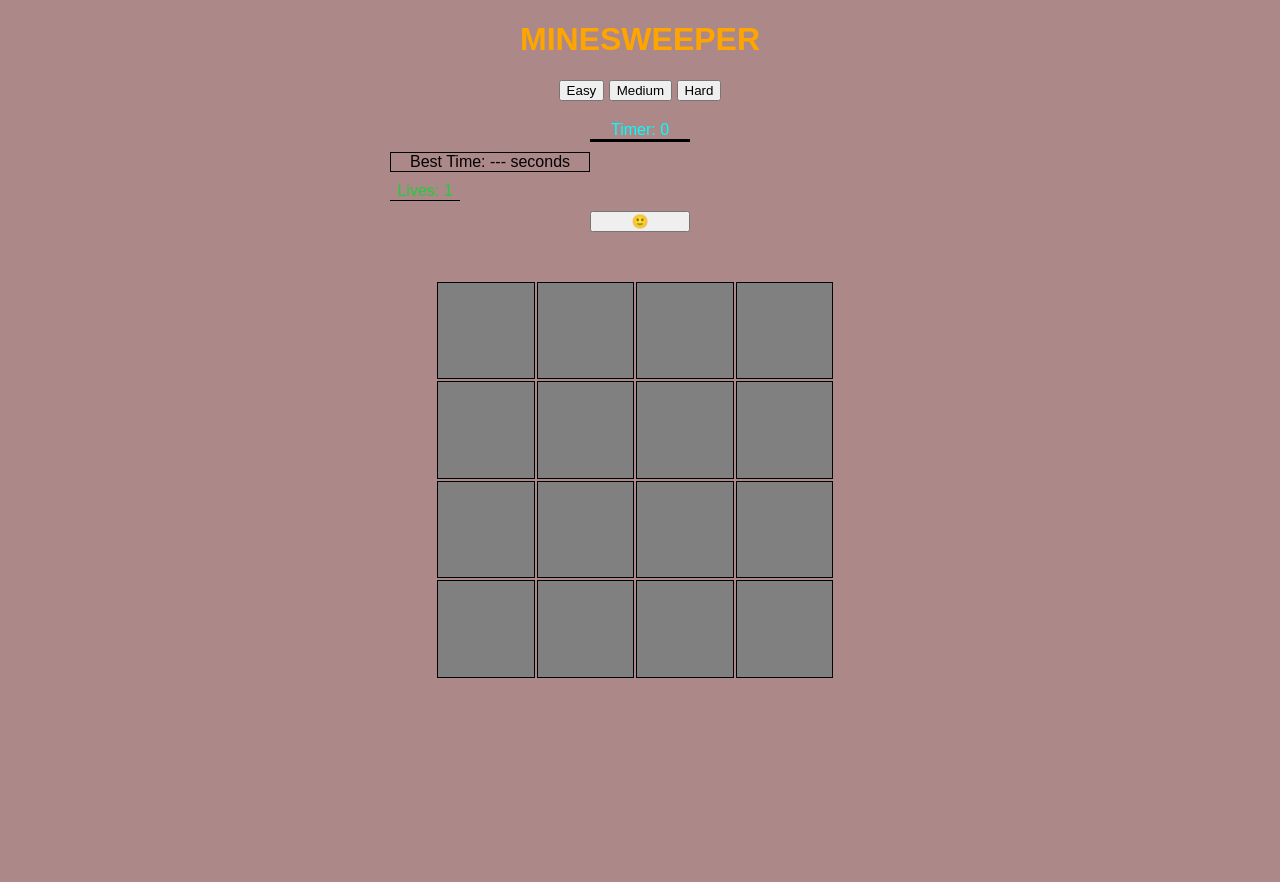
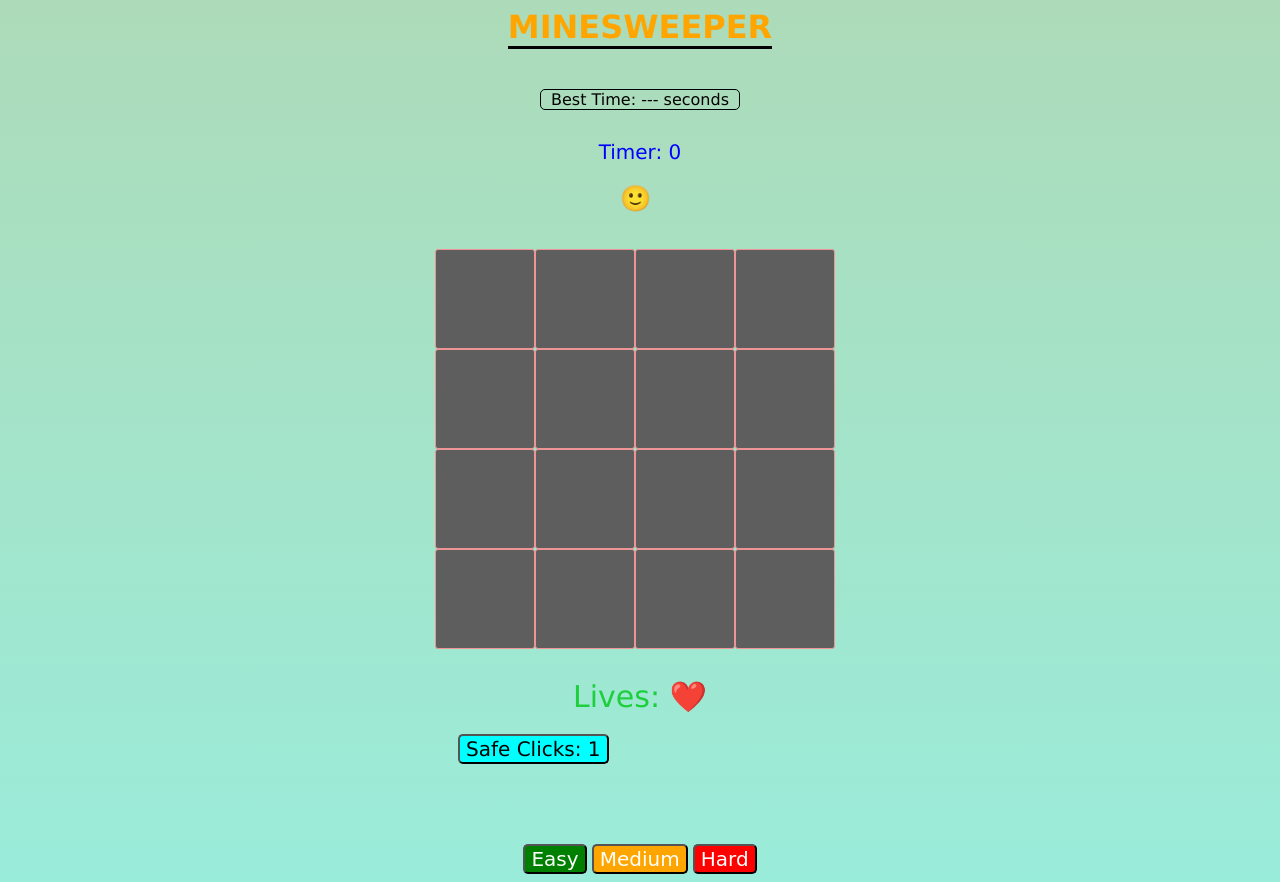
Before and after one commit to Talkoosh/minesweeper, a plain HTML site: page index.html in a window 1280 px wide. Before the commit the page ends 800 px from the top, so only its background shows below. Drawn offline with Linux system fonts and the light colour scheme.

Commit message:
opt. delivery - minesweeper

```diff
--- a/css/main.css
+++ b/css/main.css
@@ -1,23 +1,37 @@
 * {
     box-sizing: border-box;
-    font-family: sans-serif;
+     font-family: Verdana, Geneva, Tahoma, sans-serif;
 }
 
-body{
-    background-color: rgb(172, 136, 136);
+html{
+    min-height: 100%;
 }
 
-h1{
+body {
+    background: linear-gradient(to bottom, rgb(173, 219, 185), rgb(154, 236, 218) );
+}
+
+h1 {
     text-align: center;
-    color: orange
+    color: orange;
+    border-bottom: 3px solid black;
+    width: fit-content;
+    margin: auto;
+
 }
 
 .cell {
-    position: relative;
-    border: 1px solid black;
+    border: 0.5px solid rgb(238, 148, 148);
     text-align: center;
-    background-color: grey;
+    background-color: rgb(94, 94, 94);
     line-height: 0px;
+    border-radius: 3px;
+
+}
+
+.cell:active{
+    box-shadow: inset 0px 0px 5px #e6e1e1;
+    outline:none;
 }
 
 .interface {
@@ -34,54 +48,97 @@ table {
     height: 400px;
     bottom: 0px;
     left: 45px;
+    border-spacing: 0px;
 
 }
 
 .difficulty-buttons {
     text-align: center;
+    margin-top: 100px;
+}
+
+.difficulty-buttons button{
+    font-size: 20px;
+    border-radius: 5px;
+    color:white;
+    font-family: cursive;
+
+}
+
+.easy{
+    background-color: green;
+}
+
+.medium{
+    background-color: orange;
+}
+
+.hard{
+    background-color: red;
 }
 
 .timer {
     text-align: center;
-    border-bottom: 3px solid black;
     top: 50px;
     width: 100px;
-    color: aqua;
-    margin:auto;
+    color: blue;
+    margin: auto;
     margin-top: 20px;
+    position: relative;
+    font-size: 20px;
 
 }
 
-.best-time{
+.best-time {
     border: 1px solid black;
+    border-radius: 5px;
     width: 200px;
-    margin-top: 10px;
     text-align: center;
+    margin: auto;
+    position: relative;
+    top: 40px;
 }
 
-.restart-button{
-    margin-left: 200px;
+.restart-button {
+    margin-left: 230px;
     margin-top: 10px;
-    width: 100px;
-
+    font-size: 25px;
+    padding: 0;
+    border: none;
+    background: none;
+    position: relative;
+    bottom: -60px;
 }
 
-.lives{
-    border-bottom: 1px solid black;
-    width: 70px;
-    margin-top: 10px;
-    text-align: center;
-    color:rgb(29, 207, 59)
+.lives {
+    width: fit-content;
+    color: rgb(29, 207, 59);
+    margin: auto;
+    margin-top: 30px;
+    font-size: 30px;
 }
 
-.restart-button:hover, .cell:hover, .difficulty-buttons button:hover{
-    cursor:pointer;
+.restart-button:hover, .cell:hover, .difficulty-buttons button:hover, .safe-button:hover {
+    cursor: pointer;
 }
 
-.revealed{
-    background-color: rgb(196, 193, 193)
+.revealed {
+    background-color: rgb(230, 224, 224)
 }
 
-.hidden-mine{
+.hidden-mine {
     background-color: red;
 }
+
+.safe-button{
+    position: relative;
+    left: 450px;
+    top: 20px;
+    font-size: 20px;
+    border-radius: 5px;
+    background-color: cyan;
+}
+
+.safe-click{
+    background-color: aqua;
+}
--- a/index.html
+++ b/index.html
@@ -12,16 +12,17 @@
 <body onload="init()">
     <h1>MINESWEEPER</h1>
     <div class="interface">
-        <div class="difficulty-buttons">
-            <button onclick="setDifficulty('easy')">Easy</button>
-            <button onclick="setDifficulty('medium')">Medium</button>
-            <button onclick="setDifficulty('hard')">Hard</button>
-        </div>
+        <div class="best-time">Best Time: <span>---</span> seconds</div>
         <div class="timer">Timer: <span>0</span></div>
-        <div class="best-time">Best Time: <span>---</span> seconds</div>
-        <div class="lives">Lives: <span></span></div>
         <button class="restart-button" onclick="init()"></button>
         <table class="game-board"></table>
+    </div>
+    <div class="lives">Lives: <span></span></div>
+    <button class="safe-button" onclick="safeClick()">Safe Clicks: <span></span></button>
+    <div class="difficulty-buttons">
+        <button class="easy" onclick="setDifficulty('easy')">Easy</button>
+        <button class="medium" onclick="setDifficulty('medium')">Medium</button>
+        <button class="hard" onclick="setDifficulty('hard')">Hard</button>
     </div>
     <script src="js/utils.js"></script>
     <script src="js/main.js"></script>
--- a/js/main.js
+++ b/js/main.js
@@ -5,6 +5,7 @@ const FLAG = '🚩';
 const NEUTRAL_FACE = '🙂';
 const WIN_FACE = '😎';
 const LOSE_FACE = '🤯';
+const LIFE = '❤️';
 
 var gIsFirstClick = true;
 var gTimerInterval;
@@ -12,6 +13,7 @@ var gTimerInterval;
 var gGame;
 
 var gBoard;
+
 
 var gLevel = gEasy;
 
@@ -21,22 +23,24 @@ function init() {
     gGame = setGameStart();
     resetTimer();
     setButtonToNeutral();
-    renderLivesCount();
+    renderLives();
     renderBestTime();
+    renderSafeClicks();
     gIsFirstClick = true;
 }
 
 function setGameStart() {
-    var lives;
-    if (gLevel.level === 'easy') lives = 1;
-    else if (gLevel.level === 'medium') lives = 2;
-    else if (gLevel.level === 'hard') lives = 3;
+    var lives, safeClicks;
+    if (gLevel.level === 'easy') safeClicks = lives = 1;
+    else if (gLevel.level === 'medium') safeClicks = lives = 2;
+    else if (gLevel.level === 'hard') safeClicks = lives = 3;
     return {
         isOn: true,
         flagCount: 0,
         cellsShownCount: 0,
         timer: 0,
-        lives: lives
+        lives: lives,
+        safeClicks: safeClicks
     };
 }
 
@@ -117,7 +121,7 @@ function cellClicked(event, i, j) {
 
 function mineClicked(i, j) {
     gGame.lives--;
-    renderLivesCount();
+    renderLives();
     if (gGame.lives === 0) gameOver(false);
     else {
         var elCell = document.querySelector(`.cell-${i}-${j}`);
@@ -147,7 +151,6 @@ function gameOver(isWin) {
 
     if (!isWin) revealMines();
     else updateBestTime();
-
 }
 
 function checkWin() {
@@ -177,6 +180,7 @@ function revealNeighbors(row, col) {
         for (var j = col - 1; j <= col + 1; j++) {
             if (j < 0 || j >= gBoard[0].length) continue;
             if (i === row && j === col) continue;
+            if (gBoard[i][j].isMarked) continue;
 
             if (gBoard[i][j].minesAroundCount === 0 && !gBoard[i][j].isShown) {
                 gBoard[i][j].isShown = true;
@@ -185,14 +189,37 @@ function revealNeighbors(row, col) {
             }
 
             //model
-            if (!gBoard[i][j].isShown) gGame.cellsShownCount++;
-            gBoard[i][j].isShown = true;
+            if (!gBoard[i][j].isShown) {
+                gGame.cellsShownCount++;
+                gBoard[i][j].isShown = true;
+            }
 
 
             //DOM
-            var elCell = document.querySelector(`.cell-${i}-${j}`);
-            elCell.innerText = (gBoard[i][j].minesAroundCount === 0) ? ' ' : gBoard[i][j].minesAroundCount;
-            elCell.classList.add('revealed');
+            var cellContent = (gBoard[i][j].minesAroundCount === 0) ? '' : gBoard[i][j].minesAroundCount;
+            renderCellContent(cellContent, i, j);
+            revealCell(i, j);
         }
     }
 }
+
+function safeClick() {
+
+    if(gGame.cellsShownCount === (gLevel.size ** 2) - gLevel.mines) return;
+    if(gGame.safeClicks === 0) return;
+    gGame.safeClicks--;
+    do {
+        var pos = getRandomPos(gBoard);
+    } while (gBoard[pos.i][pos.j].isMine || gBoard[pos.i][pos.j].isShown)
+
+    var elSafeClick = document.querySelector(`.cell-${pos.i}-${pos.j}`);
+    elSafeClick.classList.add('safe-click');
+    setTimeout(function(){elSafeClick.classList.remove('safe-click')}, 1500)
+
+    renderSafeClicks();
+}
+
+function renderSafeClicks(){
+    var elSafeClicksCount = document.querySelector('.safe-button span');
+    elSafeClicksCount.innerText = gGame.safeClicks;
+}
--- a/js/utils.js
+++ b/js/utils.js
@@ -45,7 +45,7 @@ function renderBoard() {
         strHTML += '<tr>';
         for (var j = 0; j < gLevel.size; j++) {
             strHTML += `<td oncontextmenu="return false;"
-            onmousedown="cellClicked(event, ${i}, ${j})"
+            onmouseup="cellClicked(event, ${i}, ${j})"
              class="cell cell-${i}-${j}" ></td>`
         }
         strHTML += '</tr>';
@@ -89,14 +89,46 @@ function setButtonToNeutral() {
     elRestartBtn.innerText = NEUTRAL_FACE;
 }
 
-function renderLivesCount() {
-    var elLivesCount = document.querySelector('.lives span');
-    elLivesCount.innerText = gGame.lives;
+function renderLives() {
+    var elLives = document.querySelector('.lives span');
+    var lifeStrHTML = '';
+    for(var i = 0; i < gGame.lives; i++){
+        lifeStrHTML += LIFE;
+    }
+    elLives.innerText = lifeStrHTML;
 }
 
 function renderCellContent(cellContent, i, j) {
     var elCell = document.querySelector(`.cell-${i}-${j}`);
     elCell.innerText = cellContent;
+    var color;
+    switch(cellContent){
+        case 1:
+            color = 'blue';
+            break;
+        case 2:
+            color = 'green';
+            break;
+        case 3:
+            color = 'red';
+            break;
+        case 4:
+            color = 'purple';
+            break;
+        case 5:
+            color = 'darkred';
+            break;
+        case 6:
+            color = 'aqua';
+            break;
+        case 7:
+            color = 'black';
+            break;
+        case 8:
+            color = 'yellow';
+
+    }
+    elCell.style.color = color;
 }
 
 function getRandomInt(min, max) {
```
